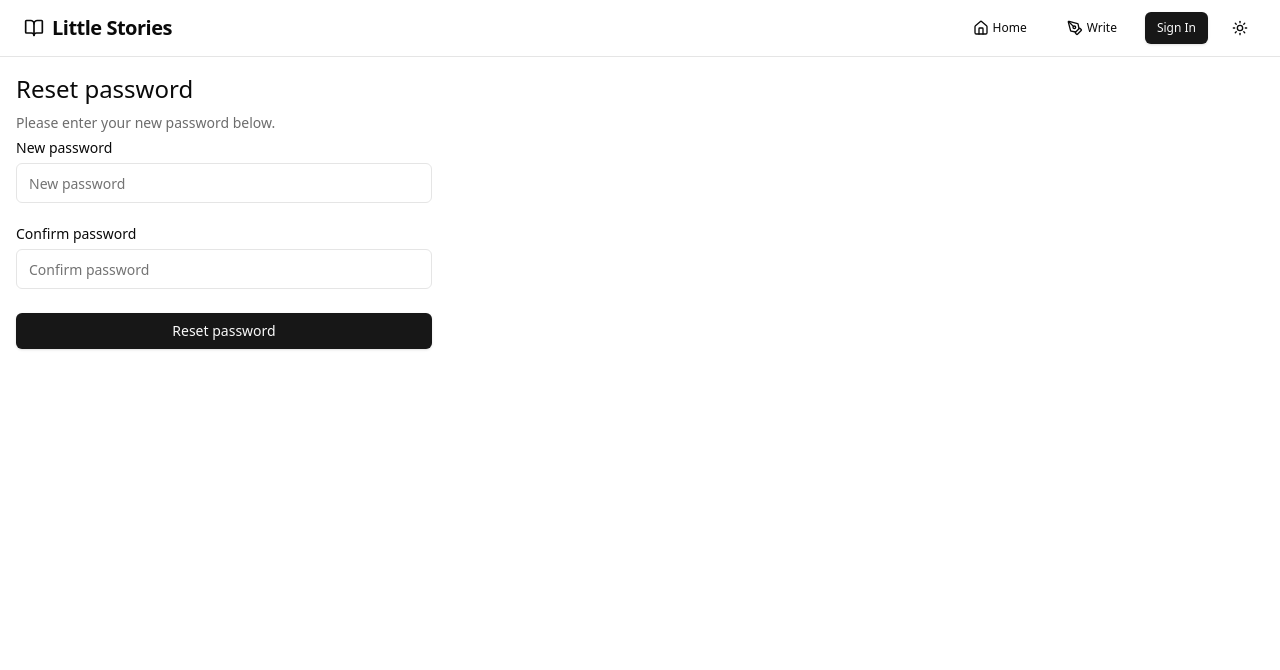
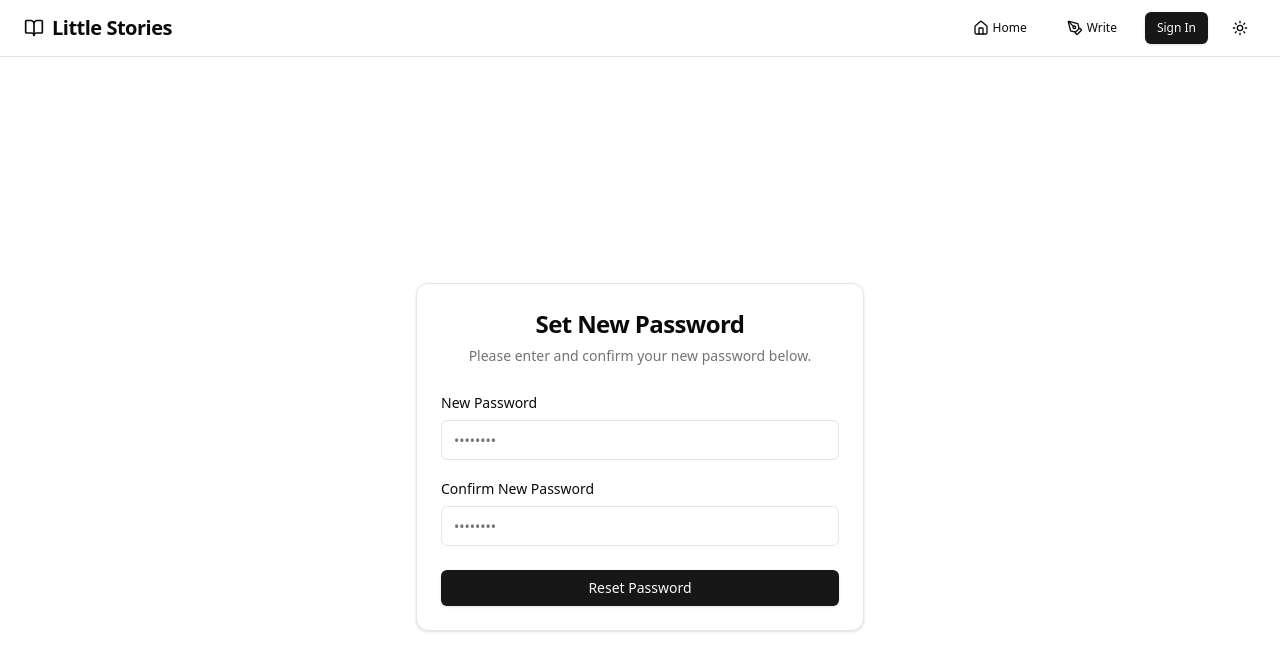
Before and after one commit to d3finit3lyahuman/little-stories, a Next.js app: page /protected/reset-password in a window 1280 px wide. Shown: the top 670 px of the page. Built offline with nearby package versions, Linux system fonts and the light colour scheme; no server answers.

Commit message:
Forgot Password functionality working

```diff
--- a/app/(auth-pages)/forgot-password/page.tsx
+++ b/app/(auth-pages)/forgot-password/page.tsx
@@ -1,35 +1,86 @@
 import { forgotPasswordAction } from "@/app/actions";
 import { FormMessage, Message } from "@/components/form-message";
 import { SubmitButton } from "@/components/submit-button";
+import { Button } from "@/components/ui/button";
+import {
+  Card,
+  CardContent,
+  CardDescription,
+  CardFooter,
+  CardHeader,
+  CardTitle,
+} from "@/components/ui/card";
 import { Input } from "@/components/ui/input";
 import { Label } from "@/components/ui/label";
 import Link from "next/link";
 
-export default async function ForgotPassword(props: {
-  searchParams: Promise<Message>;
-}) {
+// Correct the props type definition
+interface ForgotPasswordProps {
+    searchParams: Promise<Message | { [key: string]: string | string[] | undefined }>;
+}
+
+// Destructure searchParams directly from props
+export default async function ForgotPassword(props: ForgotPasswordProps) {
   const searchParams = await props.searchParams;
+
+  // Check if the searchParams object contains one of the keys from your Message type
+  const isMessageObject = "message" in searchParams || "error" in searchParams || "success" in searchParams;
+
+  // Display success/error message using the Alert-based FormMessage if present
+  if (isMessageObject) {
+    // Only cast to Message if we know it matches the structure
+    const messageData = searchParams as Message;
+    return (
+      <div className="flex min-h-screen w-full items-center justify-center p-4">
+        <div className="w-full max-w-md">
+          <FormMessage message={messageData} />
+           <div className="mt-4 text-center">
+             <Button variant="link" asChild>
+                <Link href="/sign-in">Back to Sign In</Link>
+             </Button>
+           </div>
+        </div>
+      </div>
+    );
+  }
+
+  // Render the form if no relevant message param is present
   return (
-    <>
-      <form className="flex-1 flex flex-col w-full gap-2 text-foreground [&>input]:mb-6 min-w-64 max-w-64 mx-auto">
-        <div>
-          <h1 className="text-2xl font-medium">Reset Password</h1>
-          <p className="text-sm text-secondary-foreground">
-            Already have an account?{" "}
-            <Link className="text-primary underline" href="/sign-in">
-              Sign in
-            </Link>
-          </p>
-        </div>
-        <div className="flex flex-col gap-2 [&>input]:mb-3 mt-8">
-          <Label htmlFor="email">Email</Label>
-          <Input name="email" placeholder="you@example.com" required />
-          <SubmitButton formAction={forgotPasswordAction}>
-            Reset Password
-          </SubmitButton>
-          <FormMessage message={searchParams} />
-        </div>
-      </form>
-    </>
+    <div className="flex min-h-screen w-full flex-col items-center justify-center bg-background p-4">
+      <Card className="w-full max-w-md">
+        <CardHeader className="text-center">
+          <CardTitle className="text-2xl">Reset Your Password</CardTitle>
+          <CardDescription>
+            Enter your email address below and we'll send you a link to reset
+            your password. Remember your password?{" "}
+            <Button variant="link" className="h-auto p-0" asChild>
+              <Link href="/sign-in">Sign in</Link>
+            </Button>
+          </CardDescription>
+        </CardHeader>
+        <form action={forgotPasswordAction}>
+          <CardContent className="space-y-4">
+            <div className="space-y-1.5">
+              <Label htmlFor="email">Email</Label>
+              <Input
+                id="email"
+                name="email"
+                type="email"
+                placeholder="you@example.com"
+                required
+              />
+            </div>
+          </CardContent>
+          <CardFooter className="flex flex-col gap-4">
+            <SubmitButton
+              className="w-full"
+              pendingText="Sending Reset Link..."
+            >
+              Send Reset Link
+            </SubmitButton>
+          </CardFooter>
+        </form>
+      </Card>
+    </div>
   );
 }
--- a/app/actions.ts
+++ b/app/actions.ts
@@ -927,7 +927,7 @@ export const forgotPasswordAction = async (formData: FormData) => {
   }
 
   const { error } = await supabase.auth.resetPasswordForEmail(email, {
-    redirectTo: `${origin}/auth/callback?next=/reset-password`,
+    redirectTo: `${origin}/auth/callback?next=/protected/reset-password`,
   });
 
   if (error) {
--- a/app/auth/callback/route.ts
+++ b/app/auth/callback/route.ts
@@ -1,24 +1,36 @@
 import { createClient } from "@/utils/supabase/server";
-import { NextResponse } from "next/server";
+import { NextResponse, type NextRequest } from "next/server";
 
-export async function GET(request: Request) {
-  // The `/auth/callback` route is required for the server-side auth flow implemented
-  // by the SSR package. It exchanges an auth code for the user's session.
-  // https://supabase.com/docs/guides/auth/server-side/nextjs
-  const requestUrl = new URL(request.url);
+
+export async function GET(request: NextRequest) {
+  const requestUrl = new URL(request.url); // Keep using URL object
   const code = requestUrl.searchParams.get("code");
   const origin = requestUrl.origin;
-  const redirectTo = requestUrl.searchParams.get("redirect_to")?.toString();
+  // Get the 'next' parameter used by password reset and potentially others
+  const next = requestUrl.searchParams.get("next");
 
   if (code) {
     const supabase = await createClient();
-    await supabase.auth.exchangeCodeForSession(code);
+    const { error } = await supabase.auth.exchangeCodeForSession(code); // Check for errors
+
+    if (error) {
+      console.error("Auth Callback Error (Code Exchange):", error.message);
+      // Redirect to an error page or sign-in on failure
+      return NextResponse.redirect(`${origin}/sign-in?error=auth_callback_failed`);
+    }
+  } else {
+      // Handle cases where no code is present (e.g., direct access)
+      console.warn("Auth Callback accessed without code.");
+      return NextResponse.redirect(`${origin}/sign-in?error=invalid_callback`);
   }
 
-  if (redirectTo) {
-    return NextResponse.redirect(`${origin}${redirectTo}`);
+  // Check if 'next' is provided and is a valid path
+  if (next && next.startsWith('/')) {
+    console.log(`Redirecting to 'next' path: ${next}`);
+    return NextResponse.redirect(`${origin}${next}`);
   }
 
-  // URL to redirect to after sign up process completes
-  return NextResponse.redirect(`${origin}/protected/confirmation`);
+  // If 'next' is not provided, redirect to a fallback URL
+  console.log("No 'next' param, redirecting to fallback: /");
+  return NextResponse.redirect(`${origin}/`); // Redirect to home page as a safer default
 }
--- a/app/protected/reset-password/page.tsx
+++ b/app/protected/reset-password/page.tsx
@@ -1,37 +1,97 @@
+// app/protected/reset-password/page.tsx (or wherever)
 import { resetPasswordAction } from "@/app/actions";
 import { FormMessage, Message } from "@/components/form-message";
 import { SubmitButton } from "@/components/submit-button";
+import { Button } from "@/components/ui/button";
+import {
+  Card,
+  CardContent,
+  CardDescription,
+  CardFooter,
+  CardHeader,
+  CardTitle,
+} from "@/components/ui/card";
 import { Input } from "@/components/ui/input";
 import { Label } from "@/components/ui/label";
+import Link from "next/link";
 
-export default async function ResetPassword(props: {
-  searchParams: Promise<Message>;
-}) {
+
+interface ResetPasswordProps {
+    searchParams: Promise<Message | { [key: string]: string | string[] | undefined }>;
+}
+
+export default async function ResetPassword(props: ResetPasswordProps) {
   const searchParams = await props.searchParams;
+  // Check if the searchParams object contains expected keys
+  const isMessageObject = "message" in searchParams || "error" in searchParams || "success" in searchParams;
+
+  // Display error message if present
+  // Only checking for 'error' as success redirects elsewhere
+  if (isMessageObject && "error" in searchParams) {
+    const messageData = searchParams as Message; // Cast only after check
     return (
-    <form className="flex flex-col w-full max-w-md p-4 gap-2 [&>input]:mb-4">
-      <h1 className="text-2xl font-medium">Reset password</h1>
-      <p className="text-sm text-foreground/60">
-        Please enter your new password below.
-      </p>
-      <Label htmlFor="password">New password</Label>
+      <div className="flex min-h-screen w-full items-center justify-center p-4">
+        <div className="w-full max-w-md">
+          <FormMessage message={messageData} />
+           <div className="mt-4 text-center">
+             <Button variant="link" asChild>
+                <Link href="/forgot-password">Try Again</Link>
+             </Button>
+           </div>
+        </div>
+      </div>
+    );
+  }
+
+  // Render the form if no relevant error message
+  return (
+    <div className="flex min-h-screen w-full flex-col items-center justify-center bg-background p-4">
+      <Card className="w-full max-w-md">
+        <CardHeader className="text-center">
+          <CardTitle className="text-2xl">Set New Password</CardTitle>
+          <CardDescription>
+            Please enter and confirm your new password below.
+          </CardDescription>
+        </CardHeader>
+        <form action={resetPasswordAction}>
+          <CardContent className="space-y-4">
+            <div className="space-y-1.5">
+              <Label htmlFor="password">New Password</Label>
               <Input
+                id="password"
                 type="password"
                 name="password"
-        placeholder="New password"
+                placeholder="••••••••"
+                minLength={6}
                 required
               />
-      <Label htmlFor="confirmPassword">Confirm password</Label>
+            </div>
+            <div className="space-y-1.5">
+              <Label htmlFor="confirmPassword">Confirm New Password</Label>
               <Input
+                id="confirmPassword"
                 type="password"
                 name="confirmPassword"
-        placeholder="Confirm password"
+                placeholder="••••••••"
+                minLength={6}
                 required
               />
-      <SubmitButton formAction={resetPasswordAction}>
-        Reset password
+            </div>
+             {/* Optional: Inline error display (usually handled by top block) */}
+             {isMessageObject && "error" in searchParams && (
+                 <FormMessage message={searchParams as Message} />
+             )}
+          </CardContent>
+          <CardFooter className="flex flex-col gap-4">
+            <SubmitButton
+              className="w-full"
+              pendingText="Resetting Password..."
+            >
+              Reset Password
             </SubmitButton>
-      <FormMessage message={searchParams} />
+          </CardFooter>
         </form>
+      </Card>
+    </div>
   );
 }
```
Lines whose indentation alone changed are shown as unchanged.
